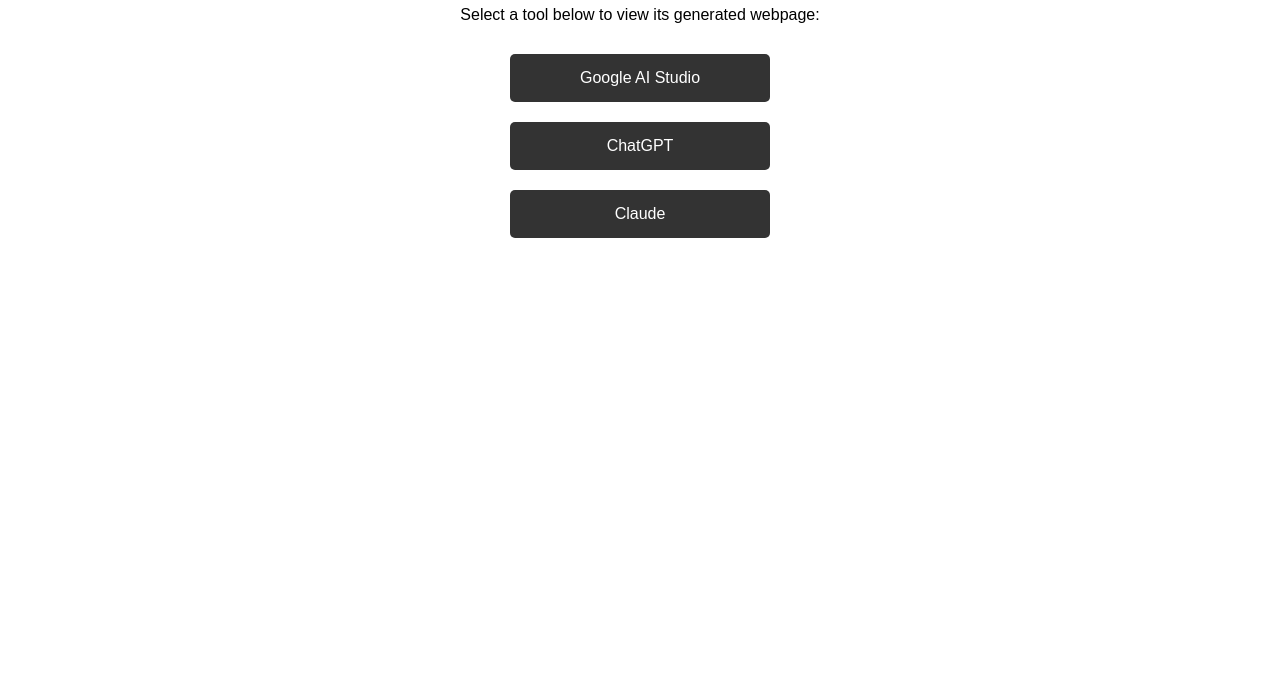
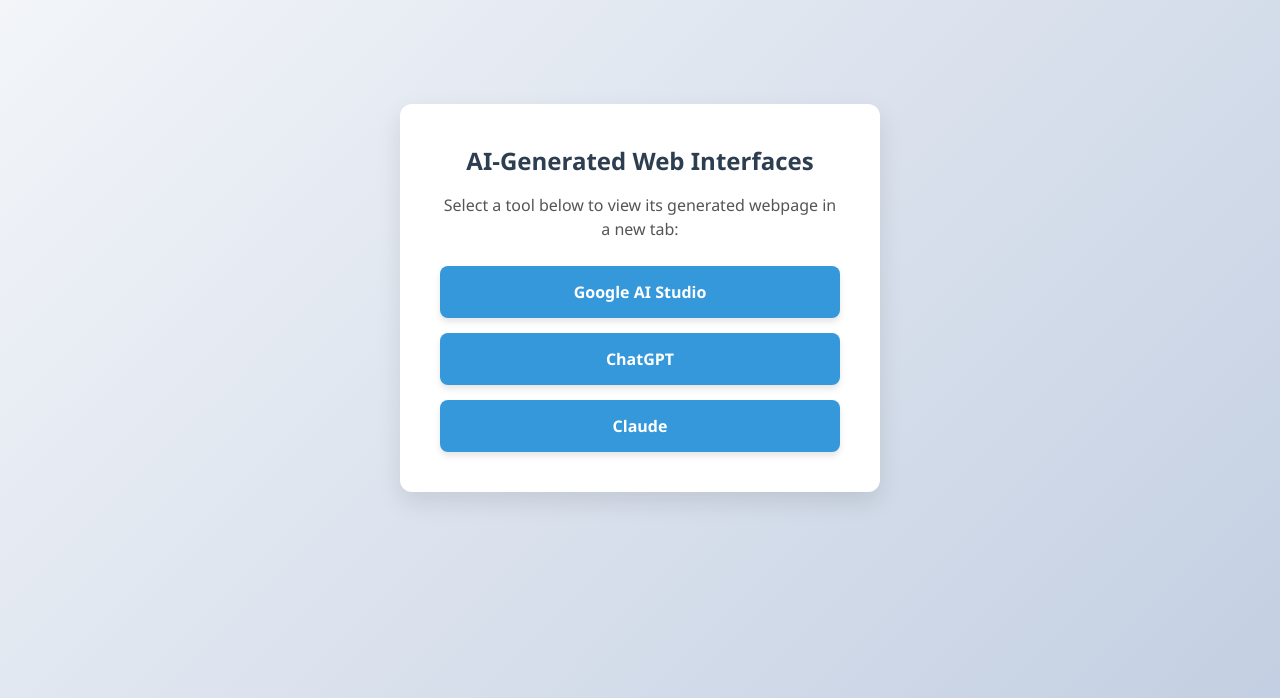
Before and after one commit to MoathAl-Turk/comparison-hci-hw, a plain HTML site: page index.html in a window 1280 px wide. Shown: the part 102-800 px from the top of the page. Drawn offline with Linux system fonts and the light colour scheme.

Commit message:
Revamp index.html with modern styling and layout

```diff
--- a/index.html
+++ b/index.html
@@ -5,21 +5,75 @@
     <meta name="viewport" content="width=device-width, initial-scale=1.0">
     <title>HCI Assignment 1 - AI Websites</title>
     <style>
-        body { font-family: Arial, sans-serif; text-align: center; margin-top: 50px; }
-        .links { display: flex; flex-direction: column; gap: 20px; align-items: center; margin-top: 30px;}
-        a { text-decoration: none; padding: 15px 30px; background-color: #333; color: white; border-radius: 5px; width: 200px;}
-        a:hover { background-color: #555; }
+        /* Smooth, modern background */
+        body {
+            font-family: 'Segoe UI', Tahoma, Geneva, Verdana, sans-serif;
+            background: linear-gradient(135deg, #f5f7fa 0%, #c3cfe2 100%);
+            margin: 0;
+            height: 100vh;
+            display: flex;
+            justify-content: center;
+            align-items: center;
+        }
+
+        /* Card container for a polished look */
+        .container {
+            background-color: white;
+            padding: 40px;
+            border-radius: 12px;
+            box-shadow: 0 10px 25px rgba(0,0,0,0.1);
+            text-align: center;
+            max-width: 400px;
+            width: 100%;
+        }
+
+        h1 { color: #2c3e50; margin-top: 0; font-size: 24px; }
+        p { color: #555; margin-bottom: 25px; line-height: 1.5; }
+
+        .links {
+            display: flex;
+            flex-direction: column;
+            gap: 15px;
+        }
+
+        /* Interactive, animated buttons */
+        a {
+            text-decoration: none;
+            padding: 15px 20px;
+            background-color: #3498db;
+            color: white;
+            border-radius: 8px;
+            font-weight: bold;
+            font-size: 16px;
+            transition: all 0.3s ease; /* Smooth animation */
+            box-shadow: 0 4px 6px rgba(0,0,0,0.1);
+        }
+
+        /* Hover effects */
+        a:hover {
+            background-color: #2980b9;
+            transform: translateY(-3px); /* Lifts the button up */
+            box-shadow: 0 7px 14px rgba(0,0,0,0.15); /* Increases shadow */
+        }
+
+        /* Click effects */
+        a:active {
+            transform: translateY(1px); /* Pushes button down */
+            box-shadow: 0 2px 4px rgba(0,0,0,0.1);
+        }
     </style>
 </head>
 <body>
-    <h1>AI-Generated Web Interfaces</h1>
-    <p>Select a tool below to view its generated webpage:</p>
+    <div class="container">
+        <h1>AI-Generated Web Interfaces</h1>
+        <p>Select a tool below to view its generated webpage in a new tab:</p>
 
-    <div class="links">
-        <!-- These links now point directly to your uploaded files -->
-        <a href="google.html">Google AI Studio</a>
-        <a href="chatgbt.html">ChatGPT</a>
-        <a href="claude.html">Claude</a>
+        <div class="links">
+            <!-- target="_blank" forces the link to open in a new tab -->
+            <a href="google.html" target="_blank" rel="noopener noreferrer">Google AI Studio</a>
+            <a href="chatgbt.html" target="_blank" rel="noopener noreferrer">ChatGPT</a>
+            <a href="claude.html" target="_blank" rel="noopener noreferrer">Claude</a>
+        </div>
     </div>
 </body>
 </html>
```
